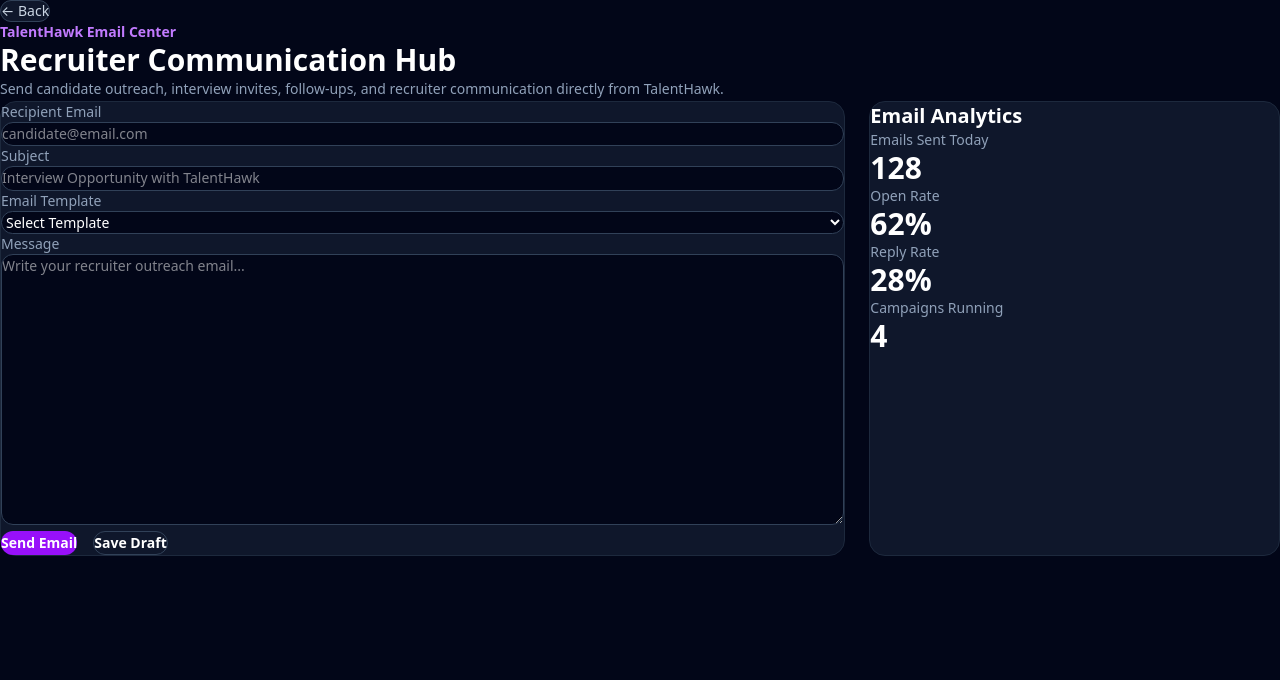
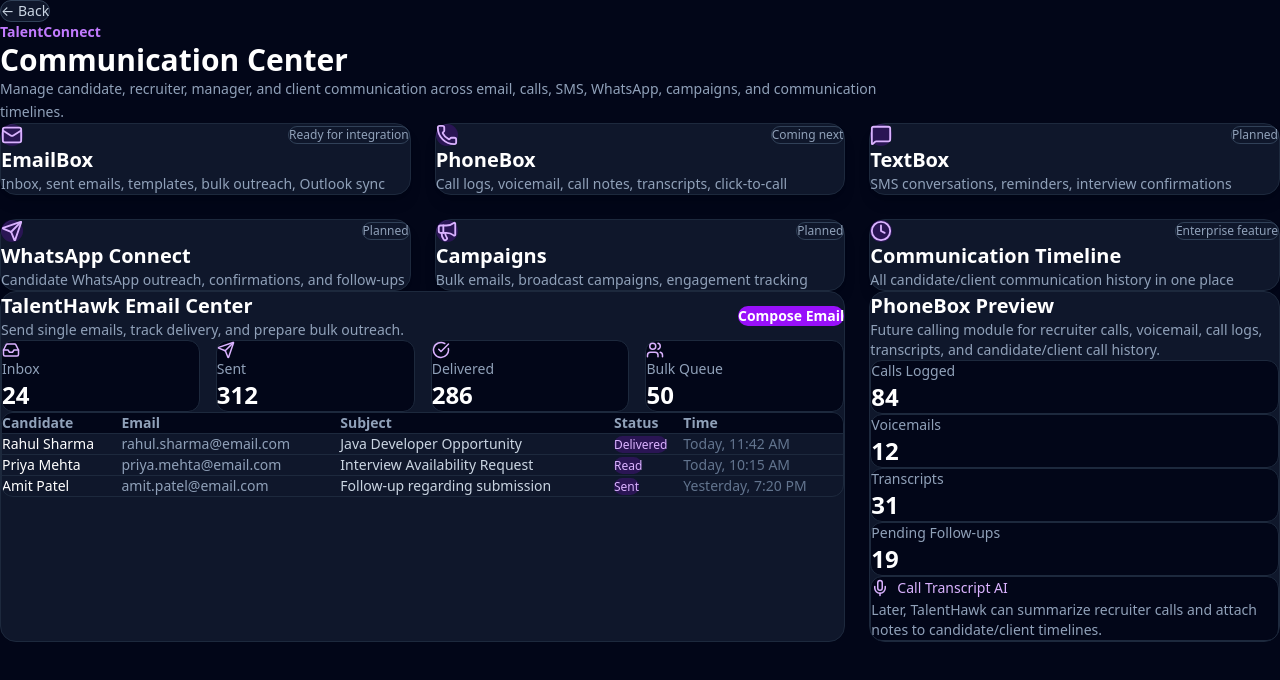
Before and after one commit to victorshaw9180-ops/HireIQ, a Next.js app: page /talent-connect in a window 1280 px wide. Shown: the top 680 px of the page. Built offline with nearby package versions, Linux system fonts and the light colour scheme.

Commit message:
Build TalentConnect communication center UI

```diff
--- a/app/talent-connect/page.tsx
+++ b/app/talent-connect/page.tsx
@@ -1,154 +1,221 @@
-"use client";
+import BackButton from "@/components/BackButton";
+import {
+  Mail,
+  Phone,
+  MessageSquare,
+  Send,
+  Inbox,
+  Megaphone,
+  Clock,
+  CheckCircle,
+  Users,
+  Mic,
+} from "lucide-react";
 
-import BackButton from "@/components/BackButton";
-import { useState } from "react";
-
-const templates = [
-  "Interview Invitation",
-  "Job Opportunity",
-  "Follow-up Email",
-  "Candidate Rejection",
+const modules = [
+  {
+    title: "EmailBox",
+    subtitle: "Inbox, sent emails, templates, bulk outreach, Outlook sync",
+    icon: <Mail size={22} />,
+    status: "Ready for integration",
+  },
+  {
+    title: "PhoneBox",
+    subtitle: "Call logs, voicemail, call notes, transcripts, click-to-call",
+    icon: <Phone size={22} />,
+    status: "Coming next",
+  },
+  {
+    title: "TextBox",
+    subtitle: "SMS conversations, reminders, interview confirmations",
+    icon: <MessageSquare size={22} />,
+    status: "Planned",
+  },
+  {
+    title: "WhatsApp Connect",
+    subtitle: "Candidate WhatsApp outreach, confirmations, and follow-ups",
+    icon: <Send size={22} />,
+    status: "Planned",
+  },
+  {
+    title: "Campaigns",
+    subtitle: "Bulk emails, broadcast campaigns, engagement tracking",
+    icon: <Megaphone size={22} />,
+    status: "Planned",
+  },
+  {
+    title: "Communication Timeline",
+    subtitle: "All candidate/client communication history in one place",
+    icon: <Clock size={22} />,
+    status: "Enterprise feature",
+  },
 ];
 
-export default function EmailPage() {
-  const [selectedTemplate, setSelectedTemplate] = useState("");
+const emailRecords = [
+  {
+    candidate: "Rahul Sharma",
+    email: "rahul.sharma@email.com",
+    subject: "Java Developer Opportunity",
+    status: "Delivered",
+    time: "Today, 11:42 AM",
+  },
+  {
+    candidate: "Priya Mehta",
+    email: "priya.mehta@email.com",
+    subject: "Interview Availability Request",
+    status: "Read",
+    time: "Today, 10:15 AM",
+  },
+  {
+    candidate: "Amit Patel",
+    email: "amit.patel@email.com",
+    subject: "Follow-up regarding submission",
+    status: "Sent",
+    time: "Yesterday, 7:20 PM",
+  },
+];
 
+export default function TalentConnectPage() {
   return (
     <main className="min-h-screen bg-slate-950 p-8 text-white">
       <BackButton />
 
       <div className="mb-8">
         <p className="text-sm font-semibold text-purple-400">
-          TalentHawk Email Center
+          TalentConnect
         </p>
-
         <h1 className="mt-2 text-3xl font-bold">
-          Recruiter Communication Hub
+          Communication Center
         </h1>
-
-        <p className="mt-2 max-w-3xl text-slate-400">
-          Send candidate outreach, interview invites, follow-ups,
-          and recruiter communication directly from TalentHawk.
+        <p className="mt-2 max-w-4xl text-slate-400">
+          Manage candidate, recruiter, manager, and client communication across
+          email, calls, SMS, WhatsApp, campaigns, and communication timelines.
         </p>
       </div>
 
-      <div className="grid gap-6 xl:grid-cols-3">
-        <div className="xl:col-span-2 rounded-2xl border border-slate-800 bg-slate-900 p-6">
-          <div className="mb-5">
-            <label className="mb-2 block text-sm text-slate-400">
-              Recipient Email
-            </label>
-
-            <input
-              type="email"
-              placeholder="candidate@email.com"
-              className="w-full rounded-xl border border-slate-700 bg-slate-950 px-4 py-3 outline-none focus:border-purple-500"
-            />
+      <section className="mb-8 grid gap-6 md:grid-cols-2 xl:grid-cols-3">
+        {modules.map((module) => (
+          <div
+            key={module.title}
+            className="rounded-2xl border border-slate-800 bg-slate-900 p-6 shadow-lg hover:border-purple-500 transition"
+          >
+            <div className="mb-4 flex items-center justify-between">
+              <div className="rounded-xl bg-purple-600/20 p-3 text-purple-300">
+                {module.icon}
+              </div>
+              <span className="rounded-full border border-slate-700 px-3 py-1 text-xs text-slate-400">
+                {module.status}
+              </span>
             </div>
 
-          <div className="mb-5">
-            <label className="mb-2 block text-sm text-slate-400">
-              Subject
-            </label>
+            <h2 className="text-xl font-bold">{module.title}</h2>
+            <p className="mt-2 text-sm text-slate-400">{module.subtitle}</p>
+          </div>
+        ))}
+      </section>
 
-            <input
-              type="text"
-              placeholder="Interview Opportunity with TalentHawk"
-              className="w-full rounded-xl border border-slate-700 bg-slate-950 px-4 py-3 outline-none focus:border-purple-500"
-            />
+      <section className="mb-8 grid gap-6 xl:grid-cols-3">
+        <div className="xl:col-span-2 rounded-2xl border border-slate-800 bg-slate-900 p-6">
+          <div className="mb-6 flex items-center justify-between">
+            <div>
+              <h2 className="text-xl font-bold">TalentHawk Email Center</h2>
+              <p className="mt-1 text-sm text-slate-400">
+                Send single emails, track delivery, and prepare bulk outreach.
+              </p>
             </div>
 
-          <div className="mb-5">
-            <label className="mb-2 block text-sm text-slate-400">
-              Email Template
-            </label>
-
-            <select
-              value={selectedTemplate}
-              onChange={(e) => setSelectedTemplate(e.target.value)}
-              className="w-full rounded-xl border border-slate-700 bg-slate-950 px-4 py-3 outline-none focus:border-purple-500"
-            >
-              <option value="">Select Template</option>
-
-              {templates.map((template) => (
-                <option key={template} value={template}>
-                  {template}
-                </option>
-              ))}
-            </select>
+            <button className="rounded-xl bg-purple-600 px-4 py-2 text-sm font-semibold hover:bg-purple-500">
+              Compose Email
+            </button>
           </div>
 
-          <div className="mb-5">
-            <label className="mb-2 block text-sm text-slate-400">
-              Message
-            </label>
-
-            <textarea
-              rows={12}
-              placeholder="Write your recruiter outreach email..."
-              className="w-full rounded-xl border border-slate-700 bg-slate-950 px-4 py-3 outline-none focus:border-purple-500"
-            />
+          <div className="grid gap-4 md:grid-cols-4">
+            {[
+              ["Inbox", "24", <Inbox key="inbox" size={18} />],
+              ["Sent", "312", <Send key="sent" size={18} />],
+              ["Delivered", "286", <CheckCircle key="delivered" size={18} />],
+              ["Bulk Queue", "50", <Users key="users" size={18} />],
+            ].map(([title, value, icon]) => (
+              <div
+                key={title as string}
+                className="rounded-xl border border-slate-800 bg-slate-950 p-4"
+              >
+                <div className="mb-2 text-purple-300">{icon}</div>
+                <p className="text-sm text-slate-400">{title}</p>
+                <h3 className="mt-1 text-2xl font-bold">{value}</h3>
+              </div>
+            ))}
           </div>
 
-          <div className="flex gap-4">
-            <button className="rounded-xl bg-purple-600 px-6 py-3 font-semibold hover:bg-purple-500">
-              Send Email
-            </button>
-
-            <button className="rounded-xl border border-slate-700 px-6 py-3 font-semibold hover:bg-slate-800">
-              Save Draft
-            </button>
+          <div className="mt-6 overflow-hidden rounded-xl border border-slate-800">
+            <table className="w-full text-left text-sm">
+              <thead className="bg-slate-950 text-slate-400">
+                <tr>
+                  <th className="p-4">Candidate</th>
+                  <th className="p-4">Email</th>
+                  <th className="p-4">Subject</th>
+                  <th className="p-4">Status</th>
+                  <th className="p-4">Time</th>
+                </tr>
+              </thead>
+              <tbody>
+                {emailRecords.map((record) => (
+                  <tr
+                    key={record.email}
+                    className="border-t border-slate-800"
+                  >
+                    <td className="p-4 font-medium">{record.candidate}</td>
+                    <td className="p-4 text-slate-400">{record.email}</td>
+                    <td className="p-4 text-slate-300">{record.subject}</td>
+                    <td className="p-4">
+                      <span className="rounded-full bg-purple-600/20 px-3 py-1 text-xs text-purple-300">
+                        {record.status}
+                      </span>
+                    </td>
+                    <td className="p-4 text-slate-500">{record.time}</td>
+                  </tr>
+                ))}
+              </tbody>
+            </table>
           </div>
         </div>
 
         <div className="rounded-2xl border border-slate-800 bg-slate-900 p-6">
-          <h2 className="text-xl font-bold">
-            Email Analytics
-          </h2>
-
-          <div className="mt-6 space-y-5">
-            <div>
-              <p className="text-sm text-slate-400">
-                Emails Sent Today
+          <h2 className="text-xl font-bold">PhoneBox Preview</h2>
+          <p className="mt-2 text-sm text-slate-400">
+            Future calling module for recruiter calls, voicemail, call logs,
+            transcripts, and candidate/client call history.
           </p>
 
-              <h3 className="mt-1 text-3xl font-bold">
-                128
-              </h3>
+          <div className="mt-6 space-y-4">
+            {[
+              ["Calls Logged", "84"],
+              ["Voicemails", "12"],
+              ["Transcripts", "31"],
+              ["Pending Follow-ups", "19"],
+            ].map(([title, value]) => (
+              <div
+                key={title}
+                className="rounded-xl border border-slate-800 bg-slate-950 p-4"
+              >
+                <p className="text-sm text-slate-400">{title}</p>
+                <h3 className="mt-1 text-2xl font-bold">{value}</h3>
+              </div>
+            ))}
           </div>
 
-            <div>
+          <div className="mt-6 rounded-xl border border-slate-800 bg-slate-950 p-4">
+            <div className="mb-2 flex items-center gap-2 text-purple-300">
+              <Mic size={18} />
+              Call Transcript AI
+            </div>
             <p className="text-sm text-slate-400">
-                Open Rate
+              Later, TalentHawk can summarize recruiter calls and attach notes
+              to candidate/client timelines.
             </p>
-
-              <h3 className="mt-1 text-3xl font-bold">
-                62%
-              </h3>
-            </div>
-
-            <div>
-              <p className="text-sm text-slate-400">
-                Reply Rate
-              </p>
-
-              <h3 className="mt-1 text-3xl font-bold">
-                28%
-              </h3>
-            </div>
-
-            <div>
-              <p className="text-sm text-slate-400">
-                Campaigns Running
-              </p>
-
-              <h3 className="mt-1 text-3xl font-bold">
-                4
-              </h3>
           </div>
         </div>
-        </div>
-      </div>
+      </section>
     </main>
   );
 }
```
Lines whose indentation alone changed are shown as unchanged.
